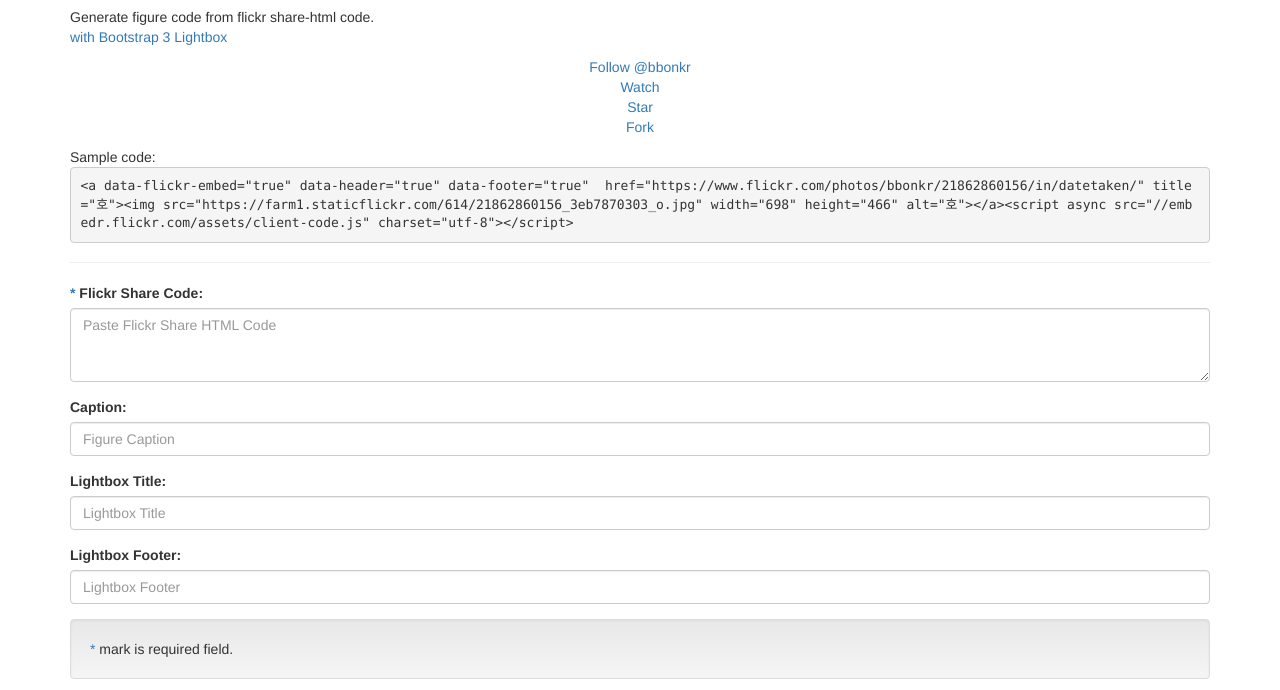
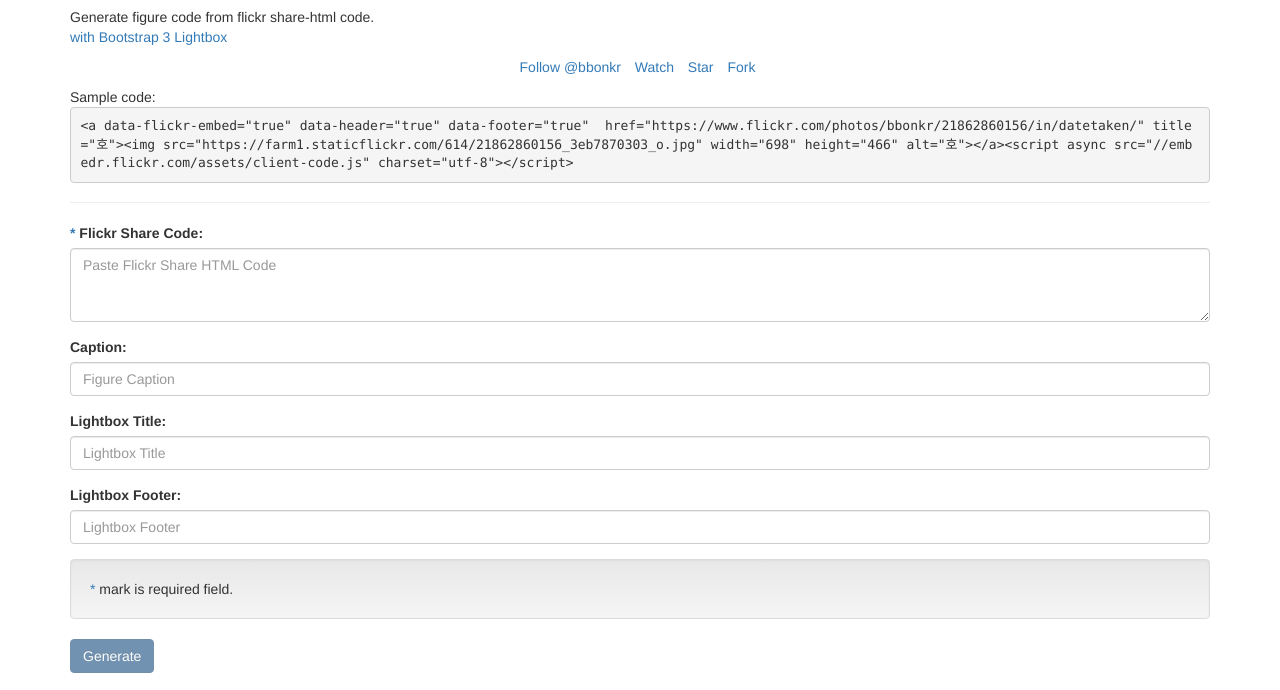
Before and after one commit to bbonkr/figure-code-generator, a plain HTML site: page index.html in a window 1280 px wide. Shown: the part 83-773 px from the top of the page. Drawn offline with nearby package versions, Linux system fonts and the light colour scheme; some packages are replaced by stand-ins of ours; a script that the page names is missing.

Commit message:
change buttons list style

```diff
--- a/index.html
+++ b/index.html
@@ -25,7 +25,7 @@
                 <a href="http://ashleydw.github.io/lightbox">with Bootstrap 3 Lightbox</a>
             </p>
             <div class="text-center">
-                <ul class="list-unstyled">
+                <ul class="list-inline">
                     <li>
                         <a class="github-button" href="https://github.com/bbonkr" data-count-href="/bbonkr/followers" data-count-api="/users/bbonkr#followers" data-count-aria-label="# followers on GitHub" aria-label="Follow @bbonkr on GitHub">Follow @bbonkr</a>
                     </li>
```
